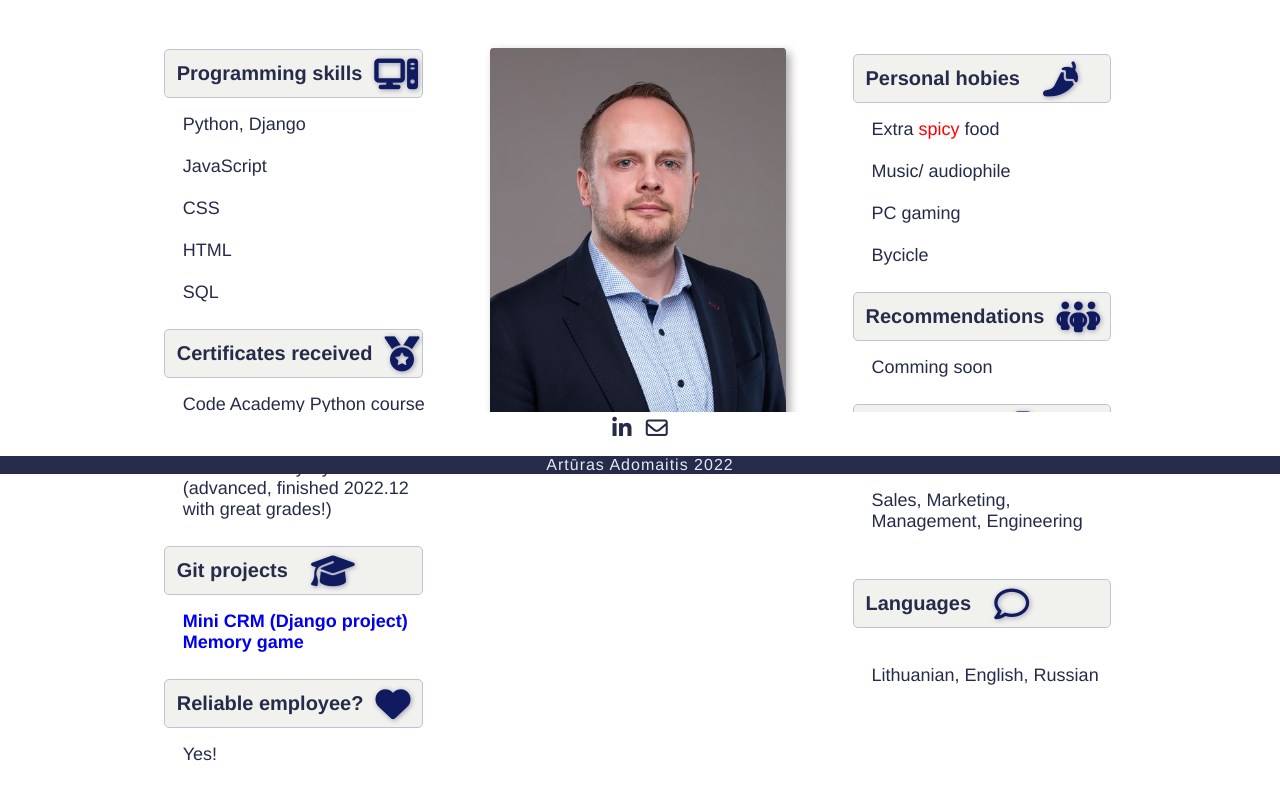
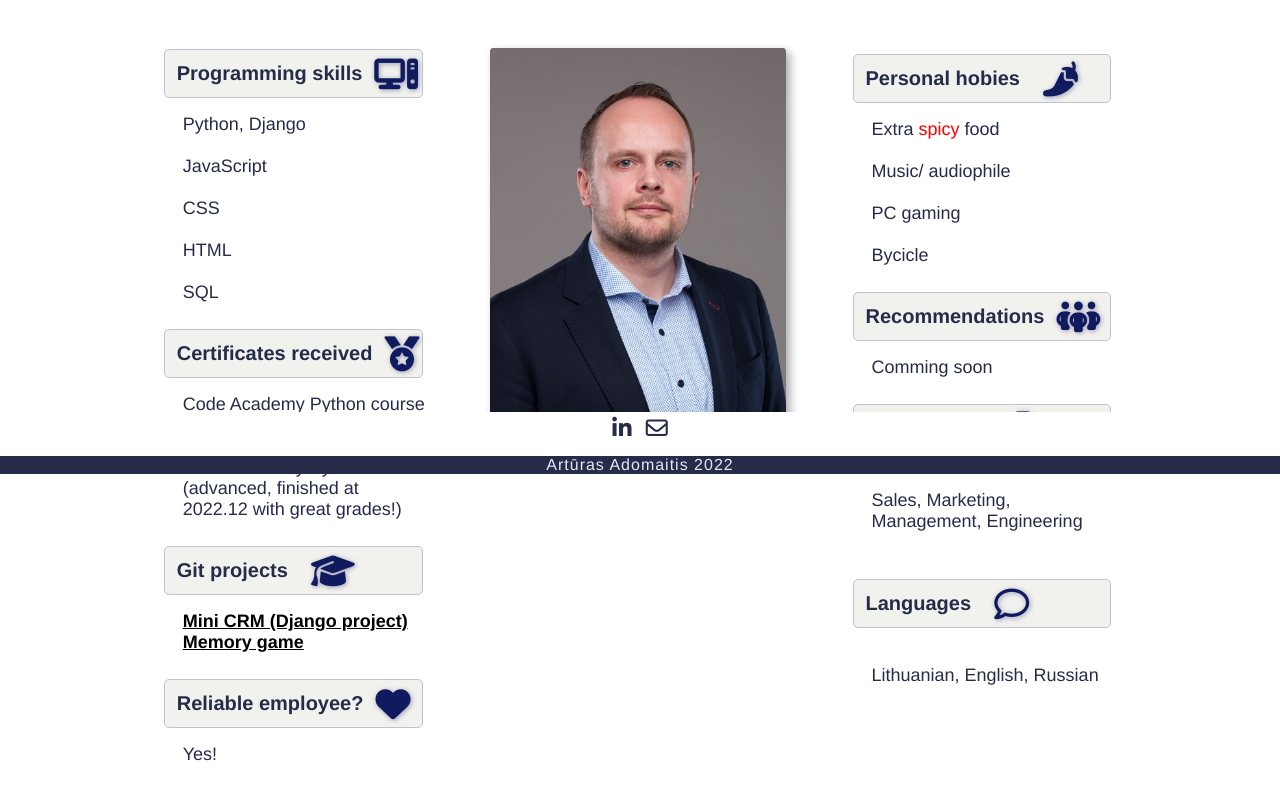
Before and after one commit to jazzualus/personal_web, a plain HTML site: page about.html in a window 1280 px wide. Shown: the part 326-1136 px from the top of the page. Drawn offline with Linux system fonts and the light colour scheme.

Commit message:
Links pop in new page

```diff
--- a/about.html
+++ b/about.html
@@ -47,15 +47,15 @@
                 </div>
                 <div class="about-listing">
                     <p>Code Academy Python course (beginners)</p><br>
-                    <p>Code Academy Python course (advanced, finished 2022.12 with great grades!)</p><br>
+                    <p>Code Academy Python course (advanced, finished at 2022.12 with great grades!)</p><br>
                 </div>
                 <div class="heading-about">
                     <h3>Git projects &nbsp</h3>
                     <i class="fa-solid fa-graduation-cap"></i>
                 </div>
                 <div class="about-listing">
-                    <a style="text-decoration: none" href="https://github.com/jazzualus/minicrm/tree/master" target="_blank"><strong>Mini CRM (Django project)</strong></a>
-                    <br><a style="text-decoration: none" href="https://github.com/jazzualus/Kursinis_Darbas/tree/master" target="_blank"><strong>Memory game</strong></a><br><br>
+                    <a style="color:#000; font-weight:100" href="https://github.com/jazzualus/minicrm/tree/master" target="_blank"><strong>Mini CRM (Django project)</strong></a>
+                    <br><a style="color:#000; font-weight:100"  href="https://github.com/jazzualus/Kursinis_Darbas/tree/master" target="_blank"><strong>Memory game</strong></a><br><br>
                 </div>
                 <div class="heading-about">
                     <h3>Reliable employee?</h3>
```
Also changed, not shown: contact.html (+1 -1 lines).
